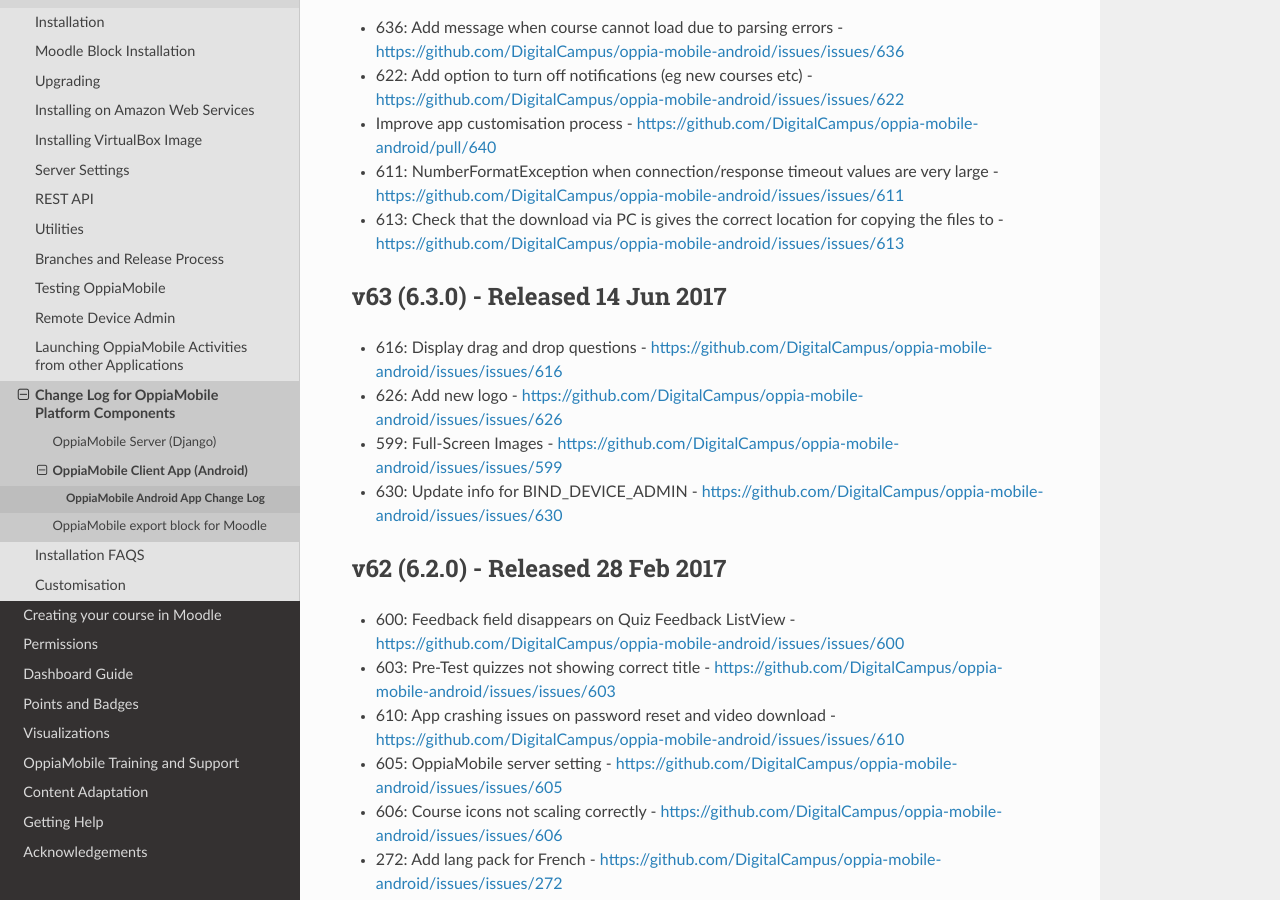
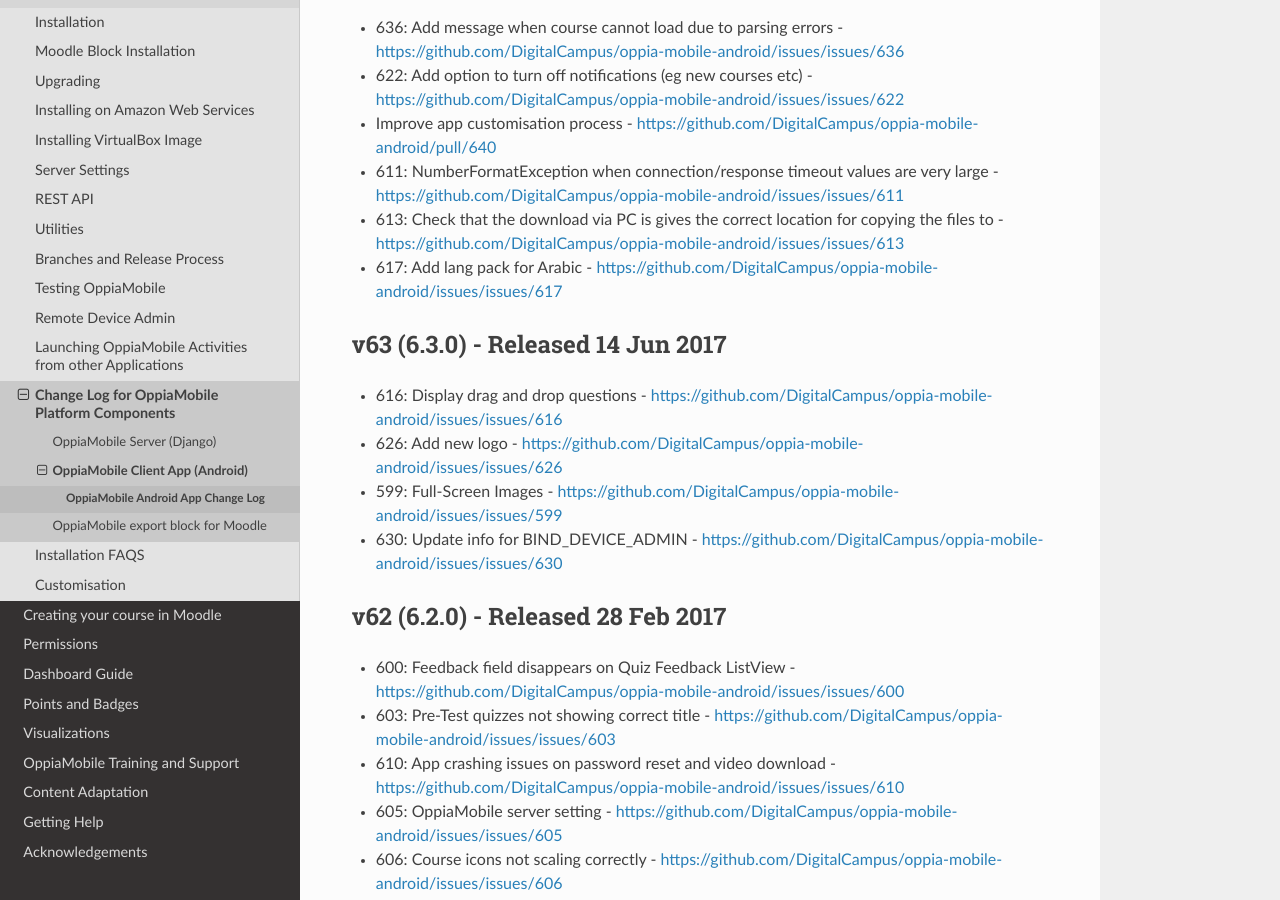
Before and after one commit to DigitalCampus/django-oppia, a Sphinx documentation site: the page built from docs/dev/changelog_android.rst, in a window 1280 px wide and 900 px high, scrolled down 320 px. Built offline with Sphinx 7.4.7 and the Read the Docs theme 2.0.0, drawn with Linux system fonts in a browser that asks for light colours; the version number is read from the project's files by our own code.

Commit message:
update docs

```diff
--- a/docs/dev/changelog_android.rst
+++ b/docs/dev/changelog_android.rst
@@ -13,6 +13,7 @@
 * Improve app customisation process - https://github.com/DigitalCampus/oppia-mobile-android/pull/640
 * 611: NumberFormatException when connection/response timeout values are very large - https://github.com/DigitalCampus/oppia-mobile-android/issues/issues/611
 * 613: Check that the download via PC is gives the correct location for copying the files to - https://github.com/DigitalCampus/oppia-mobile-android/issues/issues/613
+* 617: Add lang pack for Arabic - https://github.com/DigitalCampus/oppia-mobile-android/issues/issues/617
 
 .. _appv63:
 
```
